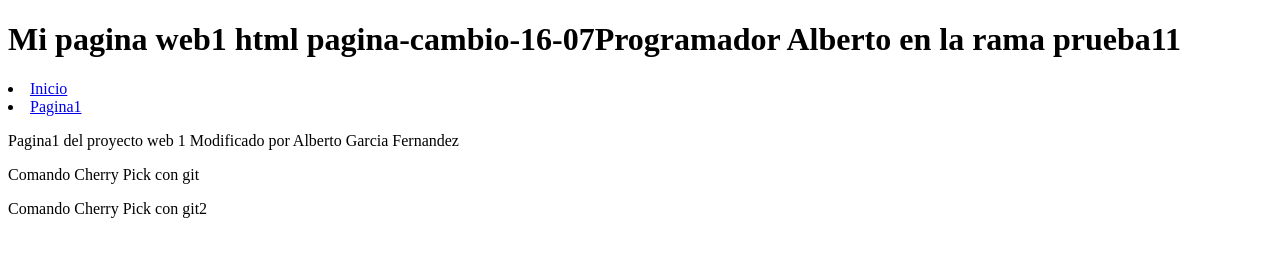
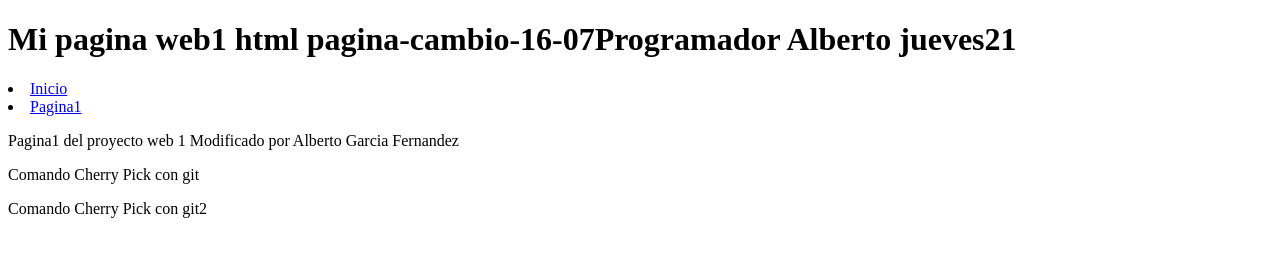
Before and after one commit to agarciafer/LPIC-Devops, a plain HTML site: page index.html in a window 1280 px wide. Drawn offline with Linux system fonts and the light colour scheme.

Commit message:
Commit en la rama master

```diff
--- a/index.html
+++ b/index.html
@@ -5,7 +5,7 @@
 	   <title>Pagina web hmtl version1</title>
 	  </head>
       <body>
-	      <h1> Mi pagina  web1 html pagina-cambio-16-07Programador Alberto en la rama prueba11</h1>
+	      <h1> Mi pagina  web1 html pagina-cambio-16-07Programador Alberto jueves21</h1>
 		  <u1>
 		      <li><a href="index.html">Inicio<a/></li>
 			  <li><a href="pagina-1">Pagina1<a/></li>
```
